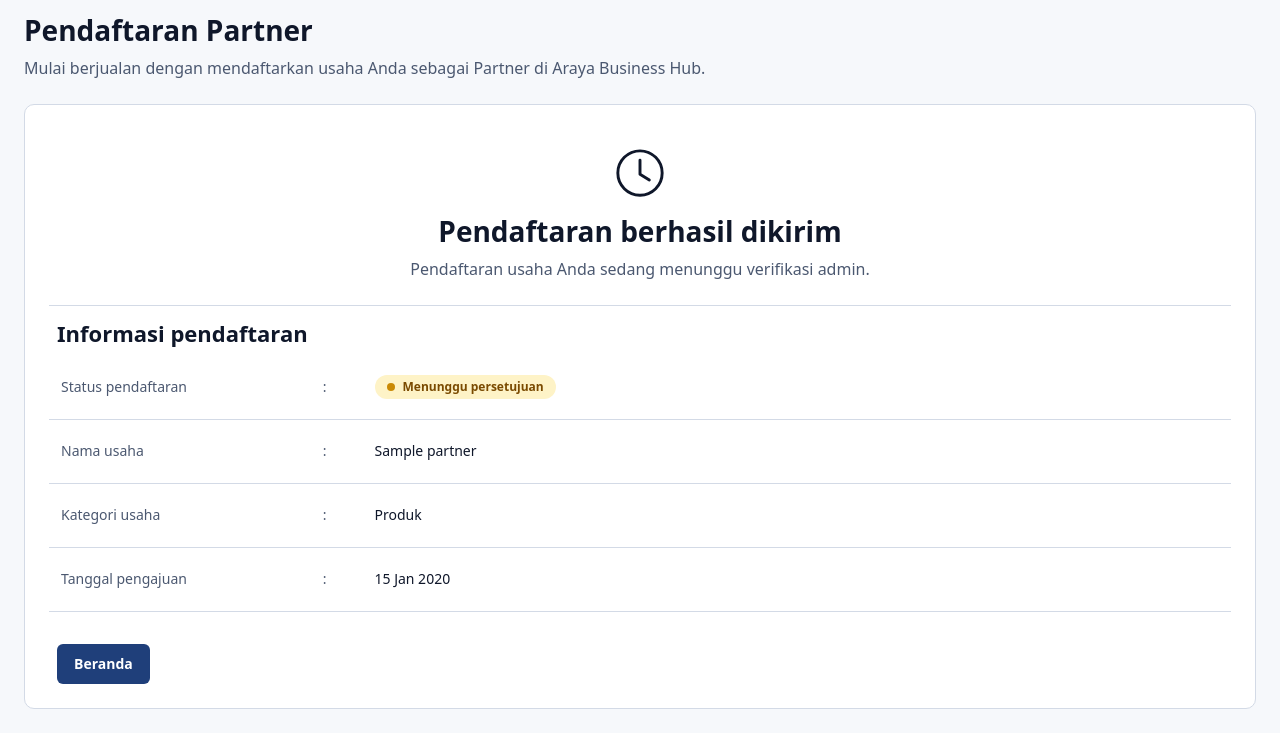
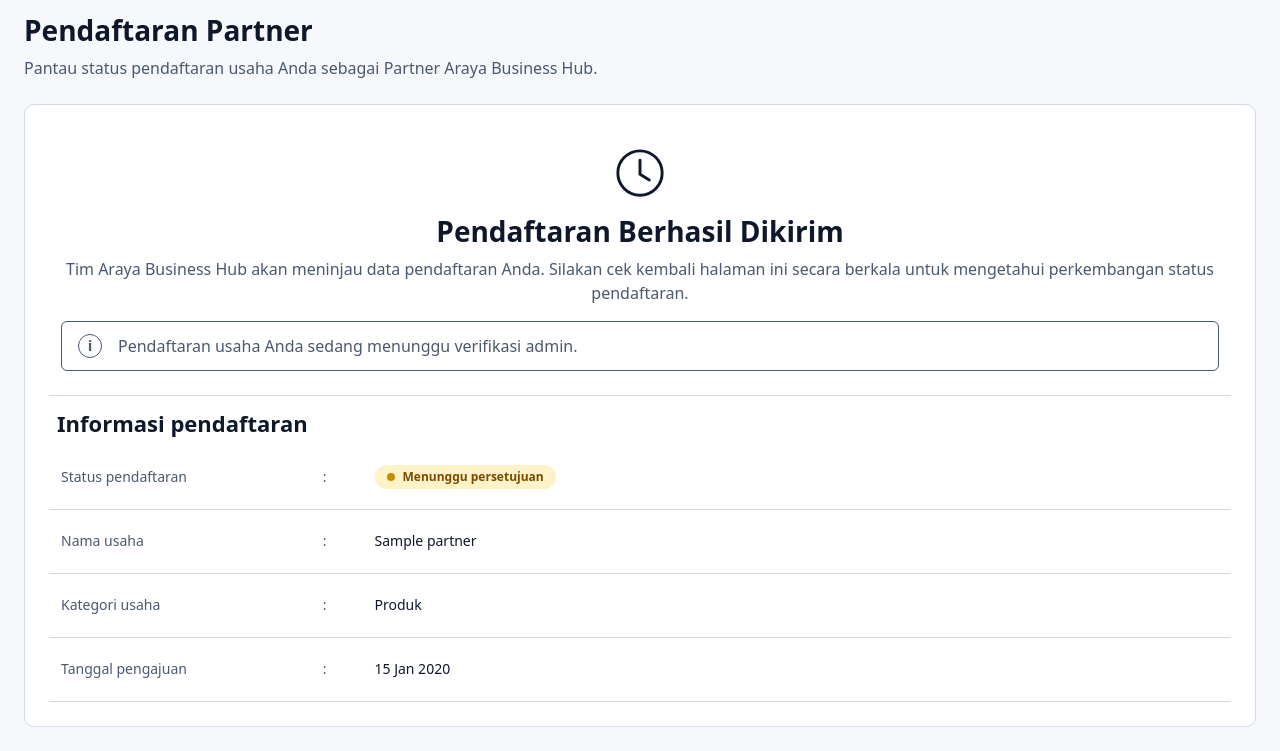
Before and after one commit to AsfiCorp/PPL_A_KEL2_M3, a Django app: page /toko-saya/ in a window 1280 px wide. Shown: the part 99-850 px from the top of the page. Before the commit the page ends 808 px from the top, so only its background shows below. Run offline with Django 5.2, Linux system fonts and the light colour scheme; a user stored in the database is signed in; tables that the repository leaves empty hold one stand-in row (values such as "Sample post").

Commit message:
feat: T12.1: Slicing Halaman Status: Kunci Navigasi Pending, Link Login dari M1 & Tombol Daftar Lagi

```diff
--- a/partners/static/partners/site.css
+++ b/partners/static/partners/site.css
@@ -924,17 +924,29 @@ textarea.form-control {
     text-align: center;
 }
 
-.status-clock {
+.status-icon {
     width: 56px;
     height: 56px;
     margin-bottom: var(--space-3);
     color: var(--text);
 }
 
-.status-clock svg {
+.status-icon svg {
     display: block;
     width: 100%;
     height: 100%;
+}
+
+.status-card-terverifikasi .status-icon {
+    color: var(--success-solid);
+}
+
+.status-card-ditolak .status-icon {
+    color: var(--danger-solid);
+}
+
+.status-card-ditangguhkan .status-icon {
+    color: var(--neutral-solid);
 }
 
 .status-intro h2 {
@@ -949,6 +961,37 @@ textarea.form-control {
     color: var(--text-muted);
     font-size: 16px;
     line-height: 24px;
+}
+
+.status-notice {
+    display: flex;
+    width: 100%;
+    align-items: center;
+    gap: var(--space-4);
+    margin-top: var(--space-4);
+    padding: var(--space-3) var(--space-4);
+    border: 1px solid currentColor;
+    border-radius: var(--radius-sm);
+    text-align: left;
+}
+
+.status-notice-pending {
+    color: var(--text-muted);
+}
+
+.status-notice-icon {
+    display: grid;
+    width: 24px;
+    height: 24px;
+    flex: 0 0 auto;
+    place-items: center;
+    border: 1.5px solid currentColor;
+    border-radius: var(--radius-full);
+    font: 600 15px/1 var(--font-head);
+}
+
+.status-notice p {
+    margin: 0;
 }
 
 .status-information {
--- a/partners/templates/partners/registration_status.html
+++ b/partners/templates/partners/registration_status.html
@@ -5,32 +5,49 @@
 {% block content %}
 <nav class="breadcrumb" aria-label="Jejak halaman">
     <a href="{% url 'partner_ui:home' %}">Beranda</a><span aria-hidden="true">/</span>
-    <a href="{% url 'partner_ui:my-store' %}">Toko saya</a><span aria-hidden="true">/</span>
+    {% if partner.status == 'pending' %}
+        <span>Toko saya</span><span aria-hidden="true">/</span>
+    {% else %}
+        <a href="{% url 'partner_ui:my-store' %}">Toko saya</a><span aria-hidden="true">/</span>
+    {% endif %}
     <span>Pendaftaran Partner</span>
 </nav>
 <section class="page-heading">
     <div>
         <h1>Pendaftaran Partner</h1>
-        <p>Mulai berjualan dengan mendaftarkan usaha Anda sebagai Partner di Araya Business Hub.</p>
+        <p>Pantau status pendaftaran usaha Anda sebagai Partner Araya Business Hub.</p>
     </div>
 </section>
 
-<section class="card status-card">
+<section class="card status-card status-card-{{ partner.status }}" data-registration-status="{{ partner.status }}">
     <div class="status-intro">
-        <div class="status-clock" aria-hidden="true">
-            <svg viewBox="0 0 48 48" fill="none"><circle cx="24" cy="24" r="19" stroke="currentColor" stroke-width="2.5"/><path d="M24 13v12l8 5" stroke="currentColor" stroke-width="2.5" stroke-linecap="round" stroke-linejoin="round"/></svg>
-        </div>
         {% if partner.status == 'pending' %}
-            <h2>Pendaftaran berhasil dikirim</h2>
-            <p>Pendaftaran usaha Anda sedang menunggu verifikasi admin.</p>
+            <div class="status-icon" aria-hidden="true">
+                <svg viewBox="0 0 48 48" fill="none"><circle cx="24" cy="24" r="19" stroke="currentColor" stroke-width="2.5"/><path d="M24 13v12l8 5" stroke="currentColor" stroke-width="2.5" stroke-linecap="round" stroke-linejoin="round"/></svg>
+            </div>
+            <h2>Pendaftaran Berhasil Dikirim</h2>
+            <p>Tim Araya Business Hub akan meninjau data pendaftaran Anda. Silakan cek kembali halaman ini secara berkala untuk mengetahui perkembangan status pendaftaran.</p>
+            <div class="status-notice status-notice-pending" role="status">
+                <span class="status-notice-icon" aria-hidden="true">i</span>
+                <p>Pendaftaran usaha Anda sedang menunggu verifikasi admin.</p>
+            </div>
         {% elif partner.status == 'terverifikasi' %}
-            <h2>Pendaftaran disetujui</h2>
-            <p>Pendaftaran usaha Anda telah diverifikasi.</p>
+            <div class="status-icon" aria-hidden="true">
+                <svg viewBox="0 0 48 48" fill="none"><circle cx="24" cy="24" r="19" stroke="currentColor" stroke-width="2.5"/><path d="m14 24 7 7 14-15" stroke="currentColor" stroke-width="2.5" stroke-linecap="round" stroke-linejoin="round"/></svg>
+            </div>
+            <h2>Pendaftaran Partner Berhasil Diverifikasi</h2>
+            <p>Selamat! Pendaftaran usaha Anda telah disetujui. Anda kini terdaftar sebagai Partner Araya Business Hub.</p>
         {% elif partner.status == 'ditolak' %}
-            <h2>Pendaftaran ditolak</h2>
-            <p>Pendaftaran usaha Anda belum dapat disetujui.</p>
+            <div class="status-icon" aria-hidden="true">
+                <svg viewBox="0 0 48 48" fill="none"><circle cx="24" cy="24" r="19" stroke="currentColor" stroke-width="2.5"/><path d="m17 17 14 14m0-14L17 31" stroke="currentColor" stroke-width="2.5" stroke-linecap="round"/></svg>
+            </div>
+            <h2>Pendaftaran Partner Ditolak</h2>
+            <p>Mohon maaf, pendaftaran usaha Anda belum dapat disetujui karena belum memenuhi persyaratan.</p>
         {% else %}
-            <h2>Pendaftaran ditangguhkan</h2>
+            <div class="status-icon" aria-hidden="true">
+                <svg viewBox="0 0 48 48" fill="none"><circle cx="24" cy="24" r="19" stroke="currentColor" stroke-width="2.5"/><path d="M19 17v14m10-14v14" stroke="currentColor" stroke-width="2.5" stroke-linecap="round"/></svg>
+            </div>
+            <h2>Pendaftaran Ditangguhkan</h2>
             <p>Status pendaftaran usaha Anda telah diperbarui oleh admin.</p>
         {% endif %}
     </div>
@@ -69,11 +86,21 @@
                 <dt>Alasan penolakan</dt>
                 <dd>{{ partner.alasan_penolakan }}</dd>
             </div>
+            {% elif partner.status == 'ditolak' %}
+            <div class="detail-row">
+                <dt>Alasan penolakan</dt>
+                <dd>Silakan hubungi tim Araya Business Hub untuk informasi lebih lanjut.</dd>
             {% endif %}
         </dl>
     </div>
-    <div class="status-actions">
-        <a class="button button-primary" href="{% url 'partner_ui:home' %}">Beranda</a>
-    </div>
+    {% if partner.status == 'terverifikasi' %}
+        <div class="status-actions">
+            <a class="button button-primary" href="https://ppl-m1-fe.vercel.app/">Login ke Akun</a>
+        </div>
+    {% elif partner.status == 'ditolak' %}
+        <div class="status-actions">
+            <a class="button button-primary" href="{% url 'partner_ui:partner-registration' %}">Coba Mendaftar Kembali</a>
+        </div>
+    {% endif %}
 </section>
 {% endblock %}
--- a/partners/views.py
+++ b/partners/views.py
@@ -4,6 +4,7 @@ from django.contrib import messages
 from django.http import HttpResponse, Http404
 from django.shortcuts import redirect, render
 from django.utils import timezone
+from django.views.decorators.cache import never_cache
 from rest_framework.views import APIView
 from rest_framework.response import Response
 from rest_framework import status
@@ -50,7 +51,15 @@ def my_store(request):
     )
 
 
+@never_cache
 def register_partner(request):
+    application_id = request.session.get('partner_application_id')
+    if application_id and Partner.objects.filter(
+        pk=application_id,
+        status=Partner.StatusPendaftaran.PENDING,
+    ).exists():
+        return redirect('partner_ui:registration-status')
+
     if request.method == 'POST':
         if request.POST.get('complete_registration') == 'true':
             registration_data = request.POST.copy()
@@ -95,6 +104,7 @@ def register_partner(request):
     )
 
 
+@never_cache
 def registration_status(request):
     application_id = request.session.get('partner_application_id')
     if application_id is None:
```
Also changed, not shown: partners/tests.py (+41 -3 lines).
